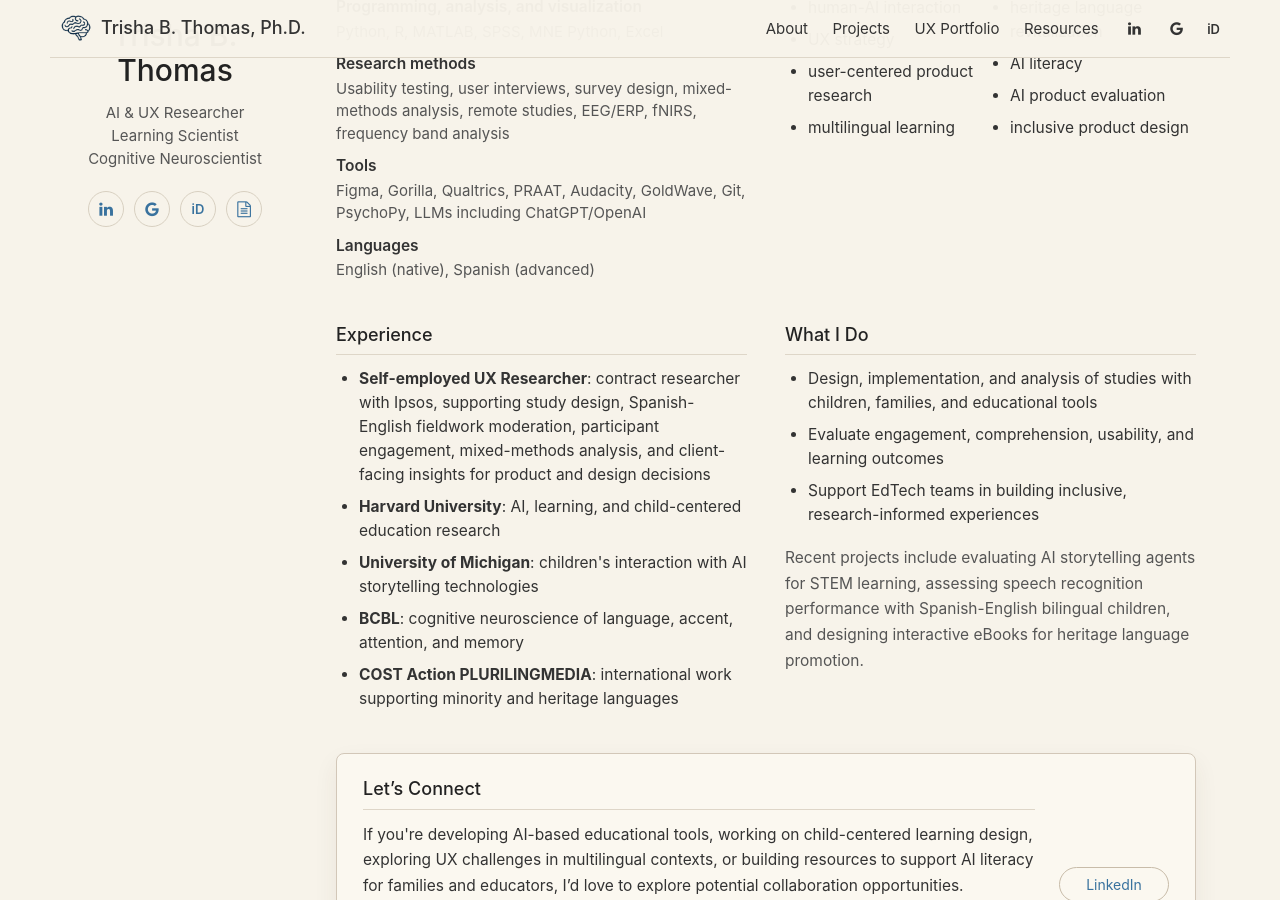
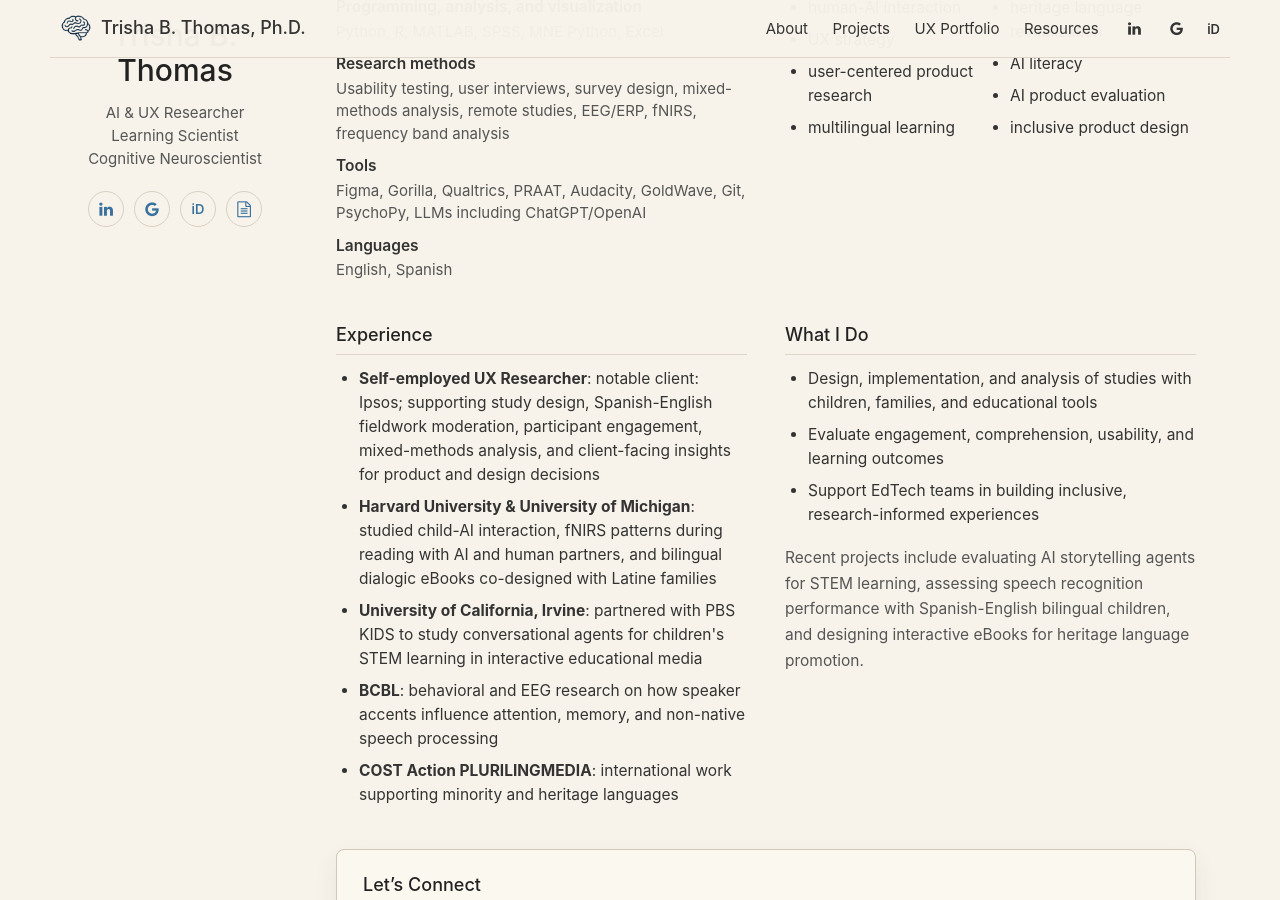
Before and after one commit to tthomas840/tthomas840.github.io, a Jekyll site: the page built from index.html, in a window 1280 px wide and 900 px high, scrolled down 328 px. Built offline with Jekyll 4.4.1, drawn with Linux system fonts in a browser that asks for light colours; nearby versions of some CDN libraries; the list of posts is cut into pages by our own code.

Commit message:
Update language and experience details

```diff
--- a/_layouts/home.html
+++ b/_layouts/home.html
@@ -38,7 +38,7 @@ title: Home
         <dt>Tools</dt>
         <dd>Figma, Gorilla, Qualtrics, PRAAT, Audacity, GoldWave, Git, PsychoPy, LLMs including ChatGPT/OpenAI</dd>
         <dt>Languages</dt>
-        <dd>English (native), Spanish (advanced)</dd>
+        <dd>English, Spanish</dd>
       </dl>
     </section>
 
@@ -59,10 +59,10 @@ title: Home
     <section>
       <h4>Experience</h4>
       <ul class="compact-list">
-        <li><strong>Self-employed UX Researcher</strong>: contract researcher with Ipsos, supporting study design, Spanish-English fieldwork moderation, participant engagement, mixed-methods analysis, and client-facing insights for product and design decisions</li>
-        <li><strong>Harvard University</strong>: AI, learning, and child-centered education research</li>
-        <li><strong>University of Michigan</strong>: children's interaction with AI storytelling technologies</li>
-        <li><strong>BCBL</strong>: cognitive neuroscience of language, accent, attention, and memory</li>
+        <li><strong>Self-employed UX Researcher</strong>: notable client: Ipsos; supporting study design, Spanish-English fieldwork moderation, participant engagement, mixed-methods analysis, and client-facing insights for product and design decisions</li>
+        <li><strong>Harvard University & University of Michigan</strong>: studied child-AI interaction, fNIRS patterns during reading with AI and human partners, and bilingual dialogic eBooks co-designed with Latine families</li>
+        <li><strong>University of California, Irvine</strong>: partnered with PBS KIDS to study conversational agents for children's STEM learning in interactive educational media</li>
+        <li><strong>BCBL</strong>: behavioral and EEG research on how speaker accents influence attention, memory, and non-native speech processing</li>
         <li><strong>COST Action PLURILINGMEDIA</strong>: international work supporting minority and heritage languages</li>
       </ul>
     </section>
```
